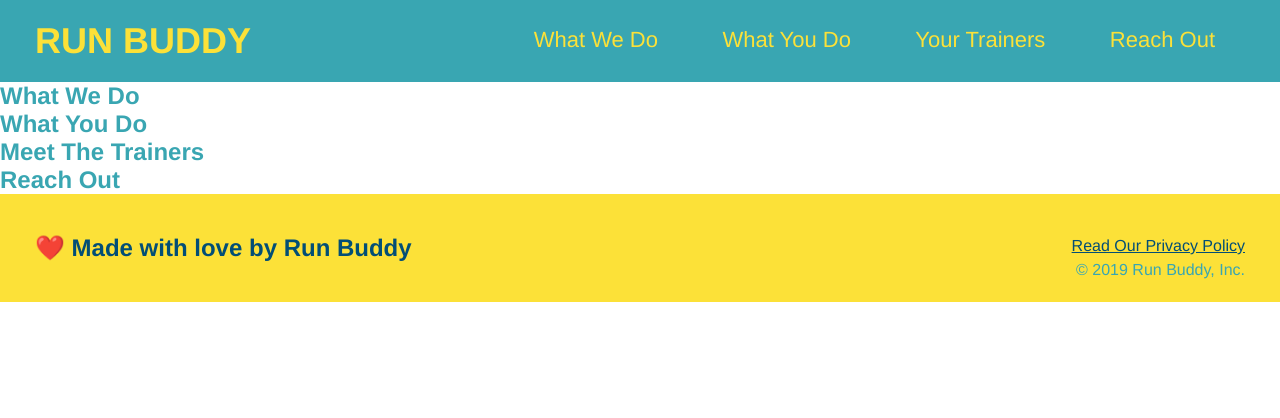
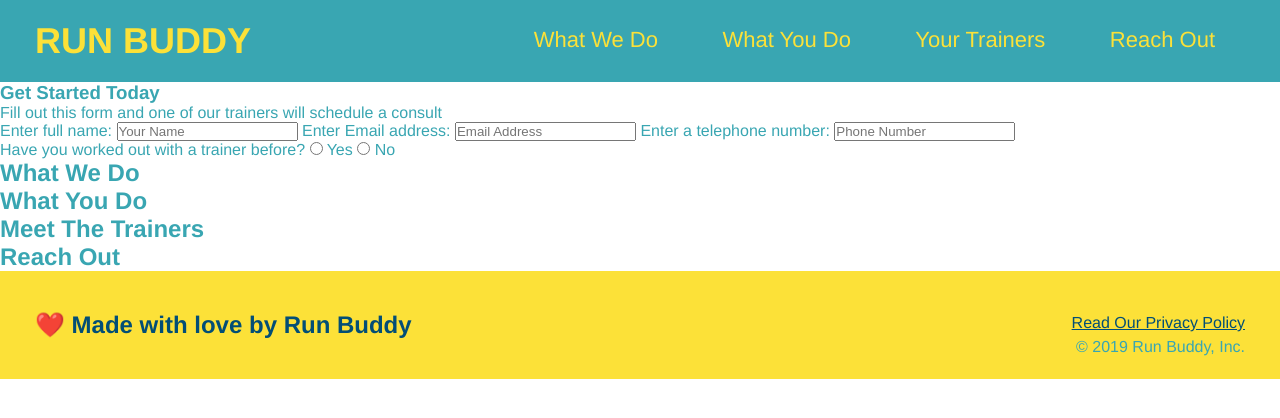
Before and after one commit to TWAllison/run-buddy, a plain HTML site: page index.html in a window 1280 px wide. Drawn offline with Linux system fonts and the light colour scheme.

Commit message:
hero form

```diff
--- a/index.html
+++ b/index.html
@@ -64,6 +64,49 @@
 
     <section>
 
+        <div>
+
+            <h3>Get Started Today</h3>
+            <p>Fill out this form and one of our trainers will schedule a consult</p>
+
+            <!--addd form element-->
+
+            <form>
+
+                <lable for="name">Enter full name: </lable>
+                <input type="text" placeholder="Your Name" name="name" id="name" />
+
+                <lable for="email">Enter Email address:</lable>
+                <input type="email" placeholder="Email Address" name="email" id="email" />
+
+                <label for="phone">Enter a telephone number:</label>
+                <input type="tel" placeholder="Phone Number" name="phone" id="Phone" />
+
+                <P>
+                    Have you worked out with a trainer before?
+
+                    <input type="radio" name="trainer-confirm" id= trainer-yes />
+                    <Lable for="trainer-yes">Yes</Lable>
+                    <input type="radio" name="trainer-confirm" id="trainer-no" />
+                    <lable for="trainer-no">No</lable>
+
+                </P>
+
+
+
+
+
+
+
+
+
+
+
+
+            </form>
+
+        </div>
+
     </section>
 
 <!--"what we do" section-->
```
